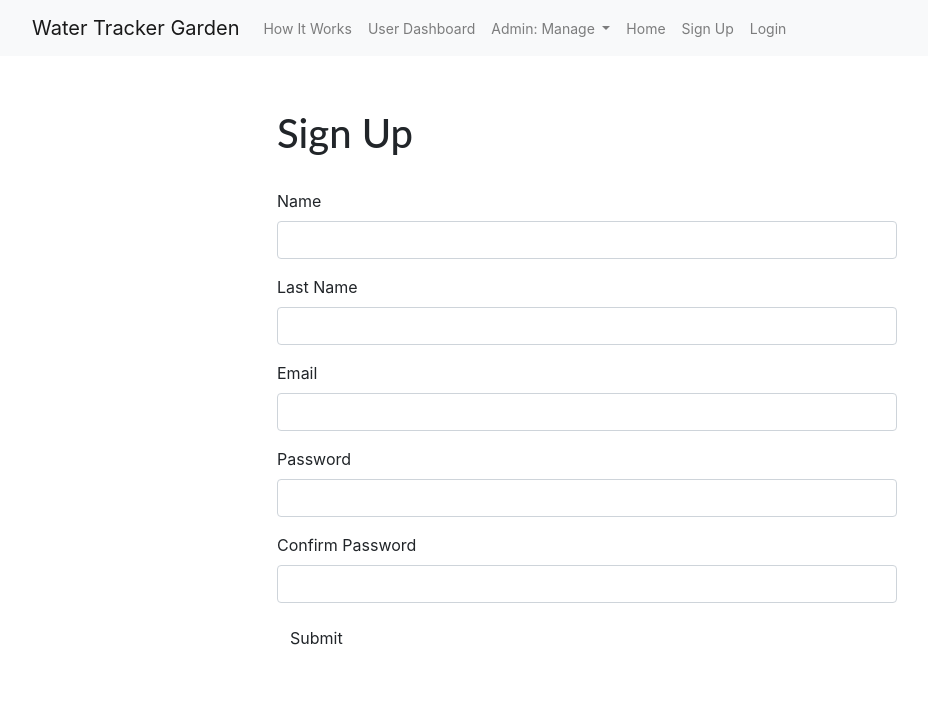
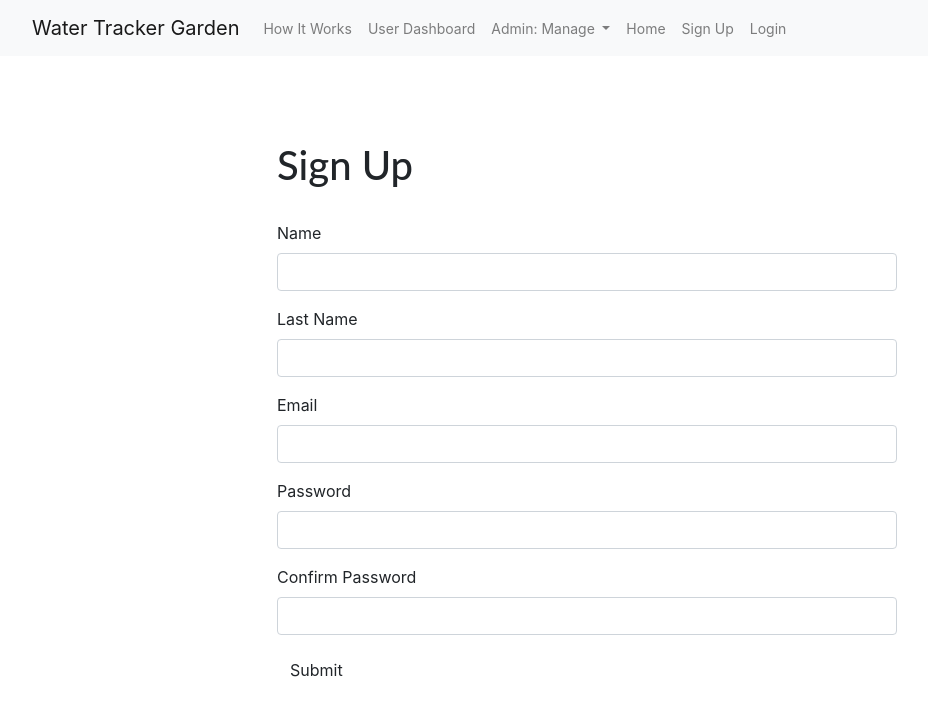
Before and after one commit to karinarigby/water-tracker, a Flask app: page /register in a window 1280 px wide. Shown: the top 716 px of the page, without its empty margins (53-981 px from the left). Run offline with Flask 2, Linux system fonts and the light colour scheme; some libraries are stand-ins or nearby versions.

Commit message:
Add inner style - style.css

```diff
--- a/flask/app/static/css/style.css
+++ b/flask/app/static/css/style.css
@@ -75,6 +75,10 @@ p.copyright {
   height: 4em;
 }
 
+.inner {
+    padding-top: 2rem;
+}
+
 .intro-divider {
     width: 400px;
     border-top: 1px solid #f8f8f8;
```
